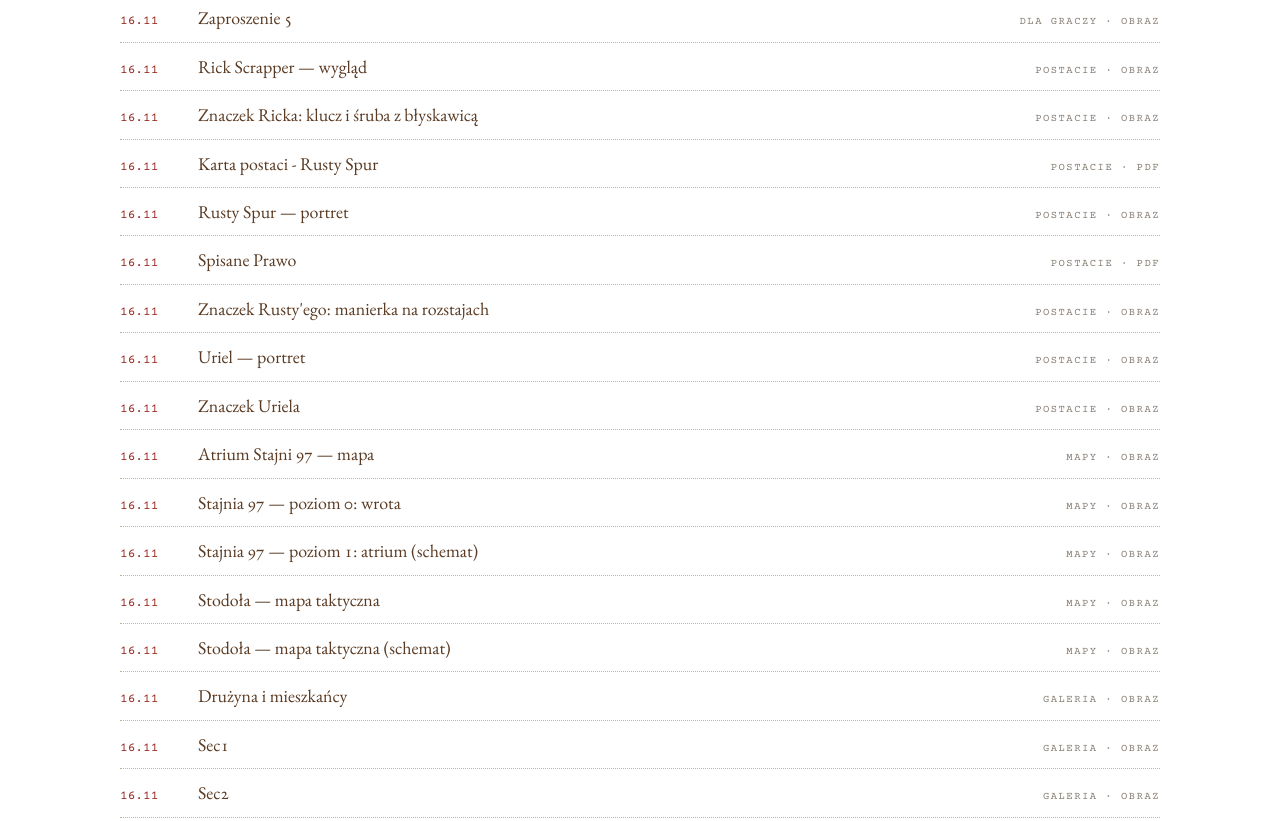
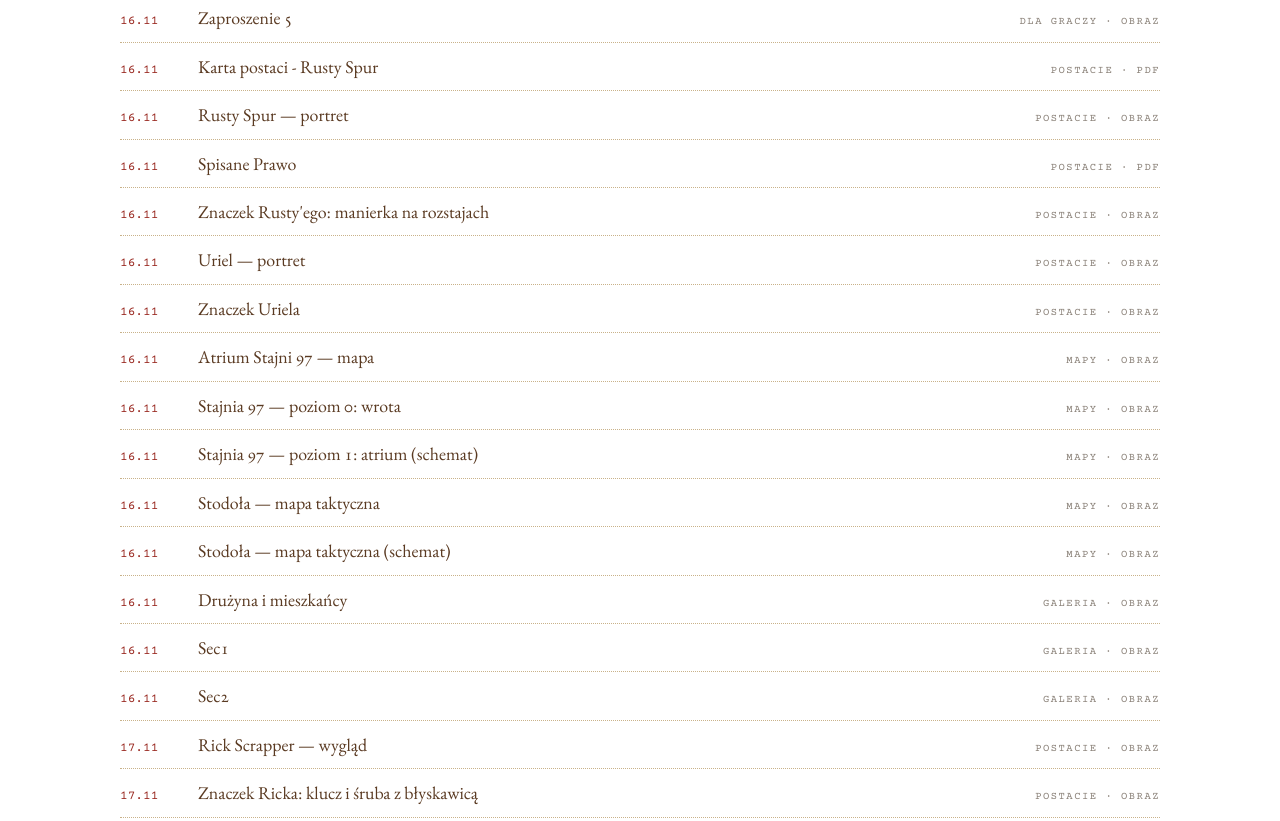
Before and after one commit to V-Cancrosa/FoE-MG, a plain HTML site: page os-czasu.html in a window 1280 px wide. Shown: the part 1584-2405 px from the top of the page. Drawn offline with nearby package versions, Linux system fonts and the light colour scheme.

Commit message:
Przebudowa strony

```diff
--- a/os-czasu.html
+++ b/os-czasu.html
@@ -165,16 +165,6 @@
 </li>
 <li class="tl-item">
   <time datetime="2026-11-16">16.11</time>
-  <span class="tl-what"><a href="content/03-postacie/Rick%20Scrapper/Rick%20Scrapper.png" data-lightbox>Rick Scrapper — wygląd</a></span>
-  <span class="tl-where">Postacie · Obraz</span>
-</li>
-<li class="tl-item">
-  <time datetime="2026-11-16">16.11</time>
-  <span class="tl-what"><a href="content/03-postacie/Rick%20Scrapper/Znaczek%20Rick%20Scrapper.png" data-lightbox>Znaczek Ricka: klucz i śruba z błyskawicą</a></span>
-  <span class="tl-where">Postacie · Obraz</span>
-</li>
-<li class="tl-item">
-  <time datetime="2026-11-16">16.11</time>
   <span class="tl-what"><a href="content/03-postacie/Rusty%20Spur/Karta%20postaci%20-%20Rusty%20Spur.pdf" target="_blank" rel="noopener">Karta postaci - Rusty Spur</a></span>
   <span class="tl-where">Postacie · PDF</span>
 </li>
@@ -242,6 +232,16 @@
   <time datetime="2026-11-16">16.11</time>
   <span class="tl-what"><a href="content/06-galeria/Sec2.png" data-lightbox>Sec2</a></span>
   <span class="tl-where">Galeria · Obraz</span>
+</li>
+<li class="tl-item">
+  <time datetime="2026-11-17">17.11</time>
+  <span class="tl-what"><a href="content/03-postacie/Rick%20Scrapper/Rick%20Scrapper.png" data-lightbox>Rick Scrapper — wygląd</a></span>
+  <span class="tl-where">Postacie · Obraz</span>
+</li>
+<li class="tl-item">
+  <time datetime="2026-11-17">17.11</time>
+  <span class="tl-what"><a href="content/03-postacie/Rick%20Scrapper/Znaczek%20Rick%20Scrapper.png" data-lightbox>Znaczek Ricka: klucz i śruba z błyskawicą</a></span>
+  <span class="tl-where">Postacie · Obraz</span>
 </li></ol>
 </section></div>
 
```
Also changed, not shown: search.json (+1 -1 lines), wszystko.html (+2 -2 lines).
